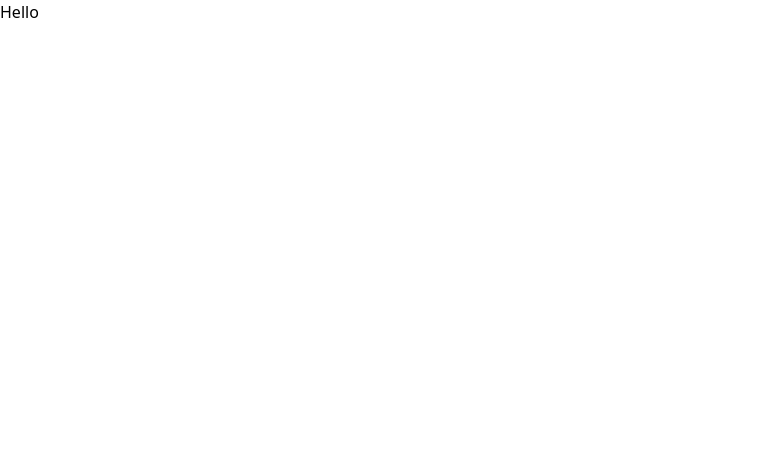
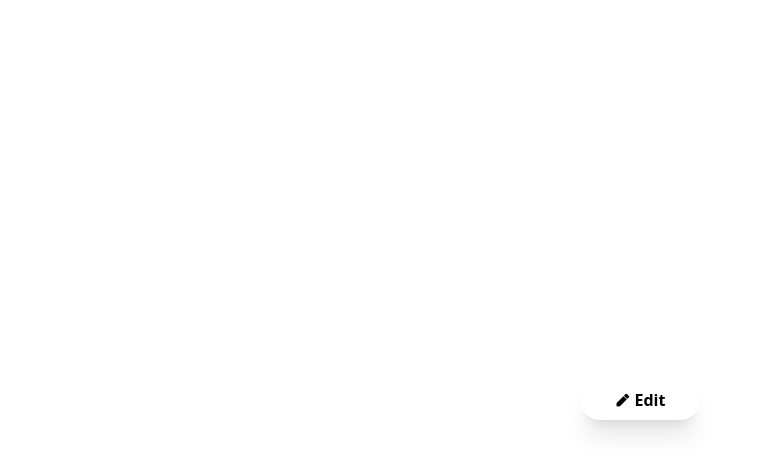
Before and after one commit to Ansssh/sudoku-solver, a React app: page / in a window 1280 px wide. Shown: the top 474 px of the page, without its empty margins (0-757 px from the left). Built offline with nearby package versions, Linux system fonts and the light colour scheme; the HTML template or start-up script is replaced by a standard one.

Commit message:
Added Numbers Input

```diff
--- a/src/App.jsx
+++ b/src/App.jsx
@@ -1,9 +1,24 @@
 import { useState } from 'react'
+import Button from './components/Button'
+import Numbers from './components/InputNumbers'
 
 function App() {
+    const [viewNumbers, setviewNumbers] = useState(false);
 
     return (
-        <>Hello</>
+        <div className='w-screen h-screen flex items-center justify-center gap-4 flex-col'>
+
+            {viewNumbers && <Numbers/>}
+            {viewNumbers ?
+                <div className='flex gap-3'>
+                    <Button text="Save" seal="ri-bookmark-fill" viewNumbers={viewNumbers} setviewNumbers={setviewNumbers} />
+                </div>
+                :
+                <Button text="Edit" seal="ri-pencil-fill" viewNumbers={viewNumbers} setviewNumbers={setviewNumbers} />
+            }
+
+
+        </div>
     );
 }
 
--- /dev/null
+++ b/src/components/Button.jsx
@@ -0,0 +1,8 @@
+export default function Button(props){
+
+    return (
+        <>
+            <button onClick={()=>{props.setviewNumbers(!props.viewNumbers)}} className="flex items-center justify-center gap-1 w-30 h-10 font-bold bg-white rounded-full shadow-xl hover:ring"><i class={props.seal}></i>{props.text}</button>
+        </>
+    )
+}
--- /dev/null
+++ b/src/components/InputNumbers.jsx
@@ -0,0 +1,14 @@
+export default function Numbers() {
+  return (
+    <div className="flex gap-1">
+      {[1,2,3,4,5,6,7,8,9].map((num) => (
+        <div
+          key={num}
+          className="border-2 font-bold py-2 px-4 rounded-md cursor-pointer hover:bg-gray-200"
+        >
+          {num}
+        </div>
+      ))}
+    </div>
+  );
+}
```
